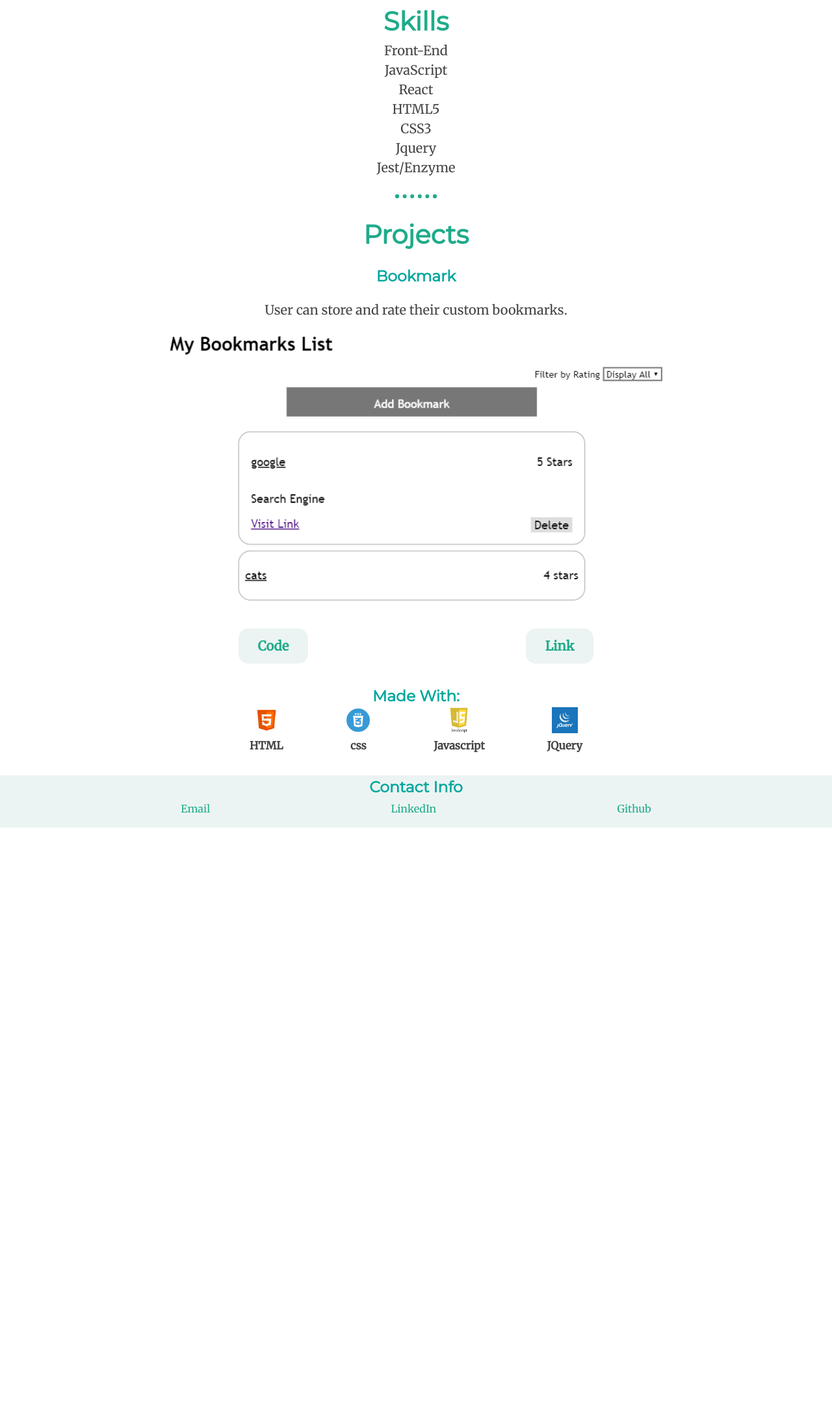
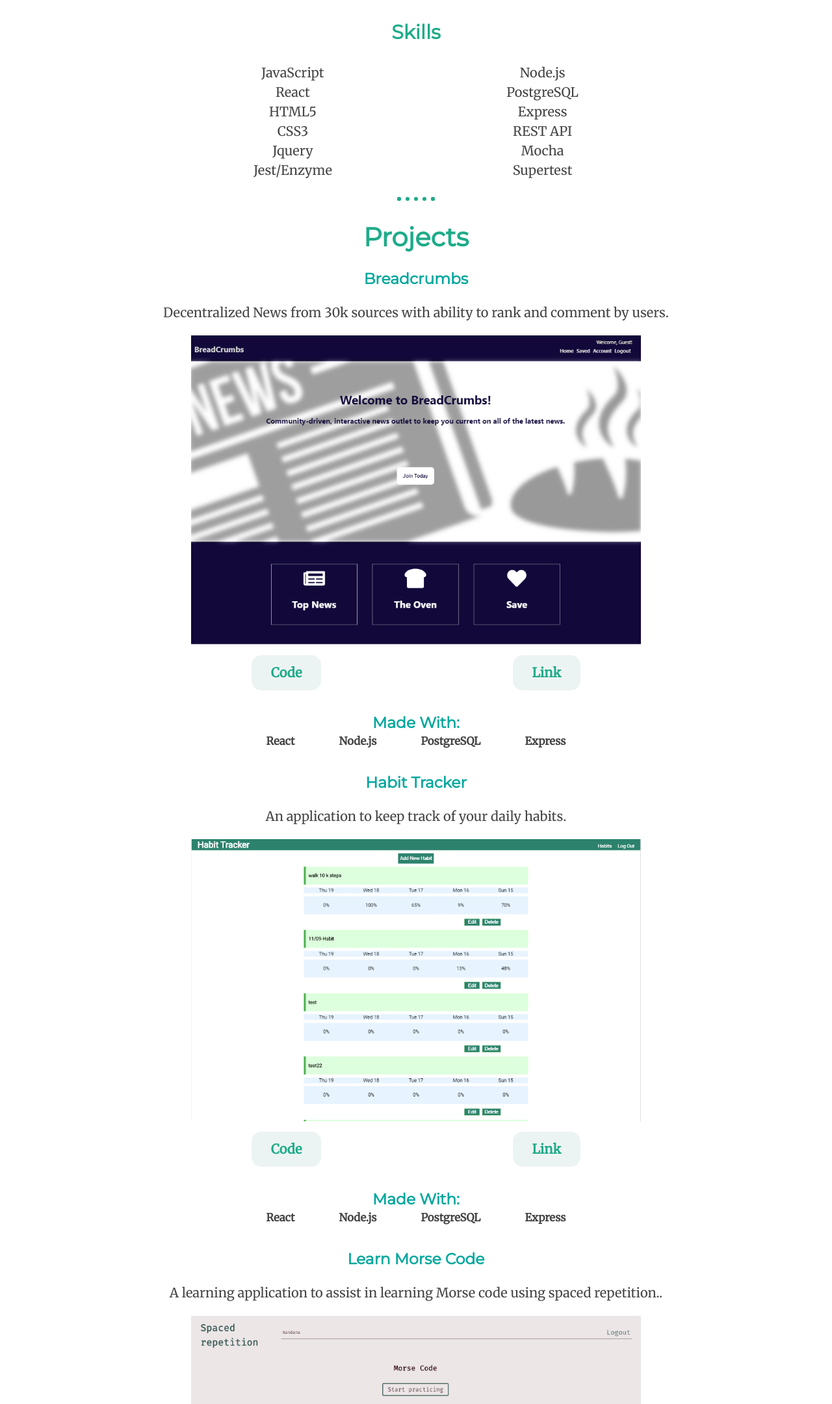
Before and after one commit to nrrao/Nandana-portfolio, a plain HTML site: page index.html in a window 1280 px wide. Shown: the part 640-2800 px from the top of the page at 65% size. Before the commit the page ends 1913 px from the top, so only its background shows below. Drawn offline with nearby package versions, Linux system fonts and the light colour scheme.

Commit message:
updated portfolio

```diff
--- a/index.css
+++ b/index.css
@@ -56,7 +56,14 @@ nav {
   color: black;
   cursor: pointer;
 }
+.fa{
+  color: #1fab89;
 
+}
+
+i{
+  margin-right:5px;
+}
 
 .navbar.responsive {position: relative; background-color:#ecf4f3;}
 .navbar.responsive .icon {
@@ -73,13 +80,13 @@ nav {
 }
 
 
-
 main {
   display: flex;
   flex-direction: column;
   justify-content: center;
   align-items: center;
-  width: 100%;
+  width:90%;
+  margin:auto;
   margin-top: 5rem;
 }
 
@@ -100,22 +107,23 @@ main section hr {
 
 }
 
-#skills {
+#skills{
+   width: 90%;
 
-  width: 90%;
-  display: flex;
-  flex-direction: column;
-  justify-content: center;
-  align-items: center
 }
 
-#skills h2 {
+#skills-section h2 {
   font-size: 2.5rem;
   margin: 0
 }
-#skills h3{
+#skills-section h3{
   margin-top: 1rem;
   margin-bottom: 0;
+}
+div.skills {
+  display: flex;
+  justify-content: space-evenly;
+
 }
 
 .list-of-skills{
@@ -149,6 +157,7 @@ hr{
 }
 .project-card img{
   width: 90%;
+  margin:auto;
   border: #1fab89 6px;
 }
 
--- a/index.html
+++ b/index.html
@@ -18,7 +18,7 @@
             <a href="#projects" >Projects</a>
             <a href="#contact" >Contact</a>
             <a  class="icon"  >
-                <i class="fa fa-bars" id="fafa"></i>
+                <i class="fa fa-bars"  id="fafa"></i>
               </a>
         </div>
     </nav>
@@ -36,8 +36,9 @@
         <hr>
         <section id="skills">
           <h2>Skills</h2>
+          <div class="skills">
               <ul class="list-of-skills">
-                  <li>Front-End</li>
+
                 <li>JavaScript</li>
                 <li>React</li>
                 <li>HTML5</li>
@@ -45,45 +46,120 @@
                 <li>Jquery</li>
                 <li>Jest/Enzyme</li>
               </ul>
+              <ul class="list-of-skills">
 
+                <li>Node.js</li>
+                <li>PostgreSQL</li>
+                <li>Express</li>
+                <li>REST API</li>
+                <li>Mocha</li>
+                <li>Supertest</li>
+              </ul>
+            </div>
          </section>
         <hr>
         <section id="projects">
           <h2>Projects</h2>
             <div class="project-card">
-                    <h3 class="project-name">Bookmark</h3>
-                    <p>User can store and rate their custom bookmarks. </p>
-                    <img src="./images/Capture.PNG" alt="Bookmark screenshot">
+                    <h3 class="project-name">Breadcrumbs</h3>
+                    <p>Decentralized News from 30k sources with ability to rank and comment by users. </p>
+                    <img src="./images/bclanding.PNG" alt="Bookmark screenshot">
                 </div>
                     <div class="project-information">
                         <div class="links">
-                         <a href="https://github.com/thinkful-ei-gecko/nandana-bookmarks-app" target="_blank" class="project-button">Code</a>
-                         <a href="https://thinkful-ei-gecko.github.io/nandana-bookmarks-app/" target="_blank" class="project-button">Link</a>
+                         <a href="https://github.com/thinkful-ei-gecko/BreadCrumbs-Client" target="_blank" class="project-button">Code</a>
+                         <a href="https://breadcrumbs.now.sh/" target="_blank" class="project-button">Link</a>
                     </div>
 
                     <section class="tech" >
                     <h3 class="made-with">Made With:</h3>
                     <div class="tech-used">
                     <div class="tech-info">
-                            <img src="./images/html.jpg" alt="HTML logo" />
-                            <h5 class="tech-header">HTML</h5>
+
+                            <h5 class="tech-header">React</h5>
                     </div>
                     <div class="tech-info">
-                            <img src="./images/css.png" alt="CSS logo" />
-                            <h5 class="tech-header">css</h5>
+                            <!-- <img src="./images/css.png" alt="CSS logo" /> -->
+                            <h5 class="tech-header">Node.js</h5>
                         </div>
                         <div class="tech-info">
-                            <img src="./images/js.png" alt="Javascript logo" />
-                            <h5 class="tech-header">Javascript</h5>
+
+                            <h5 class="tech-header">PostgreSQL</h5>
                         </div>
                             <div class="tech-info">
-                            <img src="./images/jquery.png" alt="Javascript logo" />
-                            <h5 class="tech-header">JQuery</h5>
+
+                            <h5 class="tech-header">Express</h5>
                         </div>
                     </div>
                     </section>
                 </div>
+                <div class="project-card">
+                        <h3 class="project-name">Habit Tracker</h3>
+                        <p>An application to keep track of your daily habits.</p>
+                        <img src="./images/htlanding.PNG" alt="HabitTracker screenshot">
+                    </div>
+                        <div class="project-information">
+                            <div class="links">
+                             <a href="https://github.com/nrrao/habitTracker-client" target="_blank" class="project-button">Code</a>
+                             <a href="https://nandana-habittracker-app.now.sh/" target="_blank" class="project-button">Link</a>
+                        </div>
 
+                        <section class="tech" >
+                        <h3 class="made-with">Made With:</h3>
+                        <div class="tech-used">
+                        <div class="tech-info">
+
+                                <h5 class="tech-header">React</h5>
+                        </div>
+                        <div class="tech-info">
+                                <!-- <img src="./images/css.png" alt="CSS logo" /> -->
+                                <h5 class="tech-header">Node.js</h5>
+                            </div>
+                            <div class="tech-info">
+
+                                <h5 class="tech-header">PostgreSQL</h5>
+                            </div>
+                                <div class="tech-info">
+
+                                <h5 class="tech-header">Express</h5>
+                            </div>
+                        </div>
+                        </section>
+                    </div>
+
+                    <div class="project-card">
+                            <h3 class="project-name">Learn Morse Code</h3>
+                            <p>A learning application to assist in learning Morse code using spaced repetition..</p>
+                            <img src="./images/mclanding.PNG" alt="HabitTracker screenshot">
+                        </div>
+                            <div class="project-information">
+                                <div class="links">
+                                 <a href="https://github.com/thinkful-ei-gecko/quasar-nandana-spaced-repetition-client" target="_blank" class="project-button">Code</a>
+                                 <a href="https://m-o-r-s-e.now.sh/" target="_blank" class="project-button">Link</a>
+                            </div>
+
+                            <section class="tech" >
+                            <h3 class="made-with">Made With:</h3>
+                            <div class="tech-used">
+                            <div class="tech-info">
+
+                                    <h5 class="tech-header">React</h5>
+                            </div>
+                            <div class="tech-info">
+                                    <!-- <img src="./images/css.png" alt="CSS logo" /> -->
+                                    <h5 class="tech-header">Node.js</h5>
+                                </div>
+                                <div class="tech-info">
+
+                                    <h5 class="tech-header">PostgreSQL</h5>
+                                </div>
+                                    <div class="tech-info">
+
+                                    <h5 class="tech-header">Express</h5>
+                                </div>
+                            </div>
+                            </section>
+                        </div>
 
 
         </section>
@@ -93,12 +169,12 @@
         <h3>Contact Info</h3>
         <div class="contact-info">
             <span class="contact-unit">
-                <a href="nandanarrao@gmail.com" aria-label="Email">
+                <a href="mailto:nandanarrao@gmail.com" target="_blank" aria-label="Email">
                     Email
                 </a>
             </span>
             <span class="contact-unit">
-                <a href="" target="_blank" aria-label="LinkedIn">
+                <a href="https://www.linkedin.com/in/nandanarao/" target="_blank" aria-label="LinkedIn">
                     LinkedIn
                 </a>
             </span>
```
Also changed, not shown: images/Capture.PNG (deleted), images/bclanding.PNG (added), images/bookmark.PNG (deleted), images/bookmarkapp.png (deleted), images/habittracker.PNG (deleted), images/htlanding.PNG (added), images/landing.PNG (deleted), images/mc.PNG (deleted), images/mclanding.PNG (added), images/morsecode.PNG (deleted).
